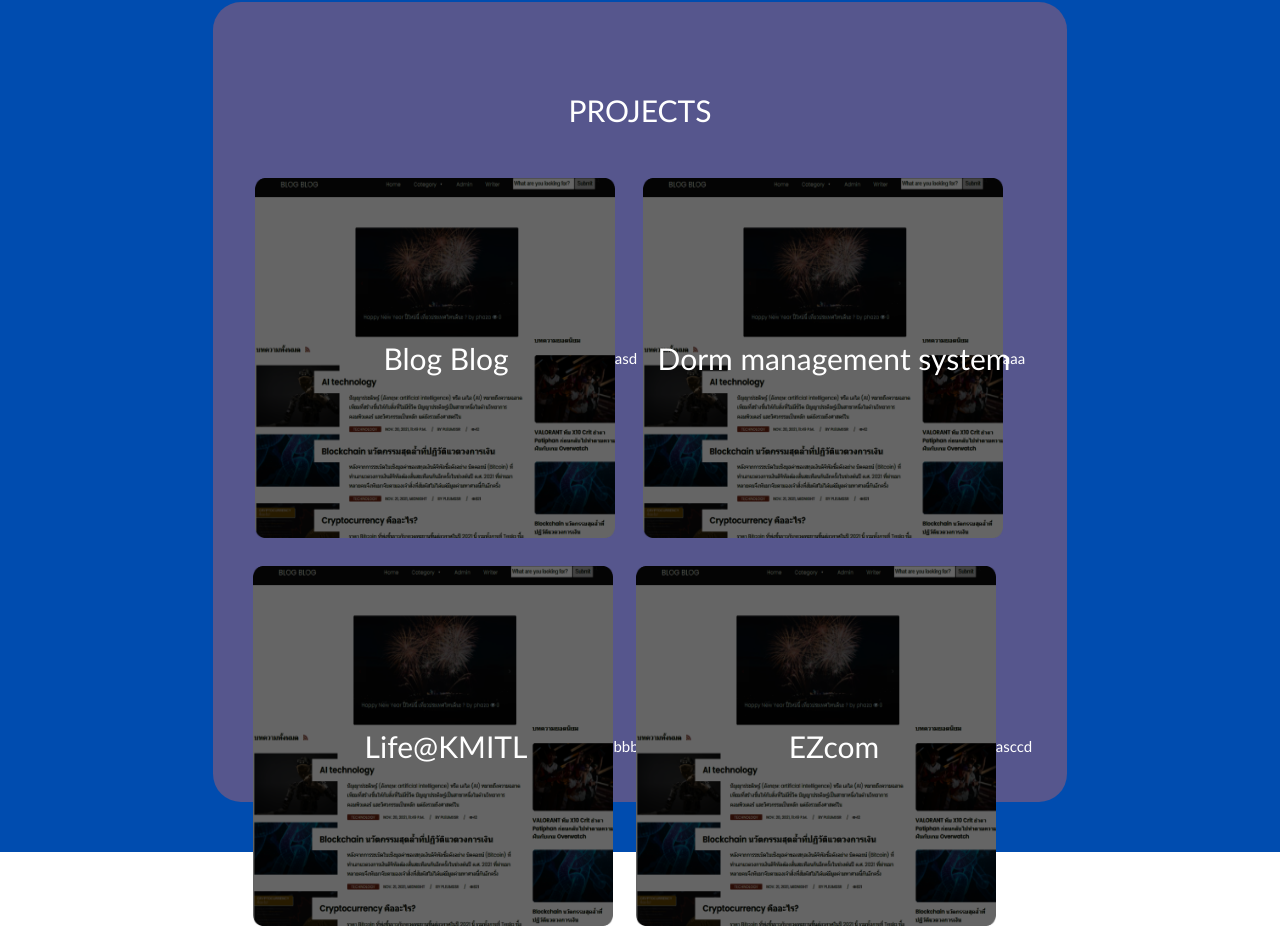
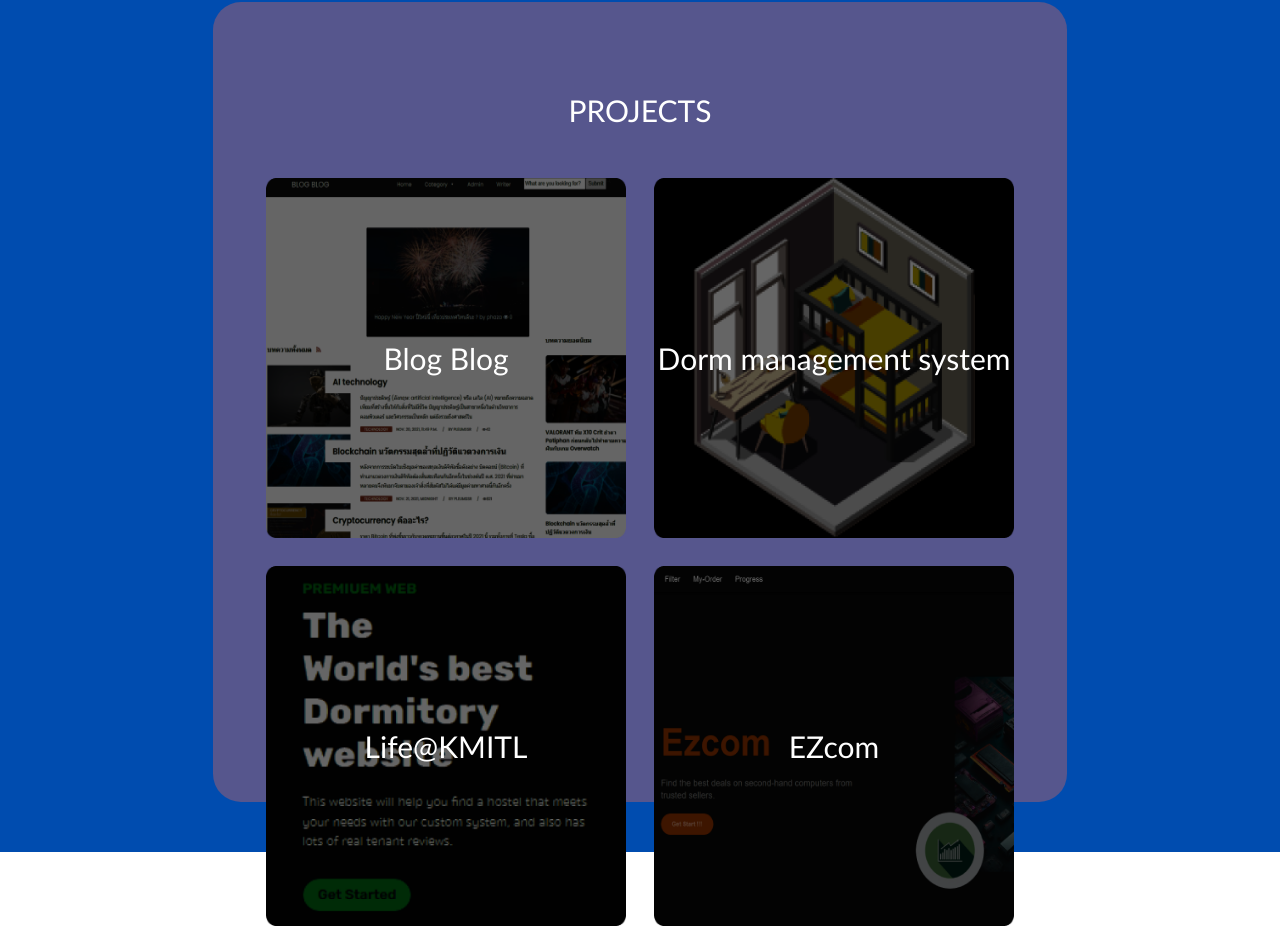
Before and after one commit to saritpat/Profile, a Vue app: page / in a window 1280 px wide. Shown: the part 1708-2634 px from the top of the page. Built offline with nearby package versions, Linux system fonts and the light colour scheme.

Commit message:
🔥 Dynamic image link finally !!!

```diff
--- a/src/components/Project.vue
+++ b/src/components/Project.vue
@@ -1,7 +1,7 @@
 <script setup>
 const props = defineProps({
   title: String,
-  image: String,
+  imageName: String,
   data: {
     type: String
   }
@@ -10,7 +10,7 @@ const props = defineProps({
 
 <template>
   <div class="block">
-    <img src="../assets/images/Blog.png" :alt="title" />
+    <img :src="imageName" :alt="title" />
     <h1>{{ title }}</h1>
     <div>
       {{ data }}
--- a/src/components/Projects.vue
+++ b/src/components/Projects.vue
@@ -1,5 +1,32 @@
 <script setup>
+import { ref } from 'vue'
 import Project from './Project.vue'
+const projects = ref([
+  {
+    id: 1,
+    title: 'Blog Blog',
+    imageName: new URL('@/assets/images/Blog.png', import.meta.url).href, // Use new URL with import.meta.url
+    data: ''
+  },
+  {
+    id: 2,
+    title: 'Dorm management system',
+    imageName: new URL('@/assets/images/Dorm.png', import.meta.url).href,
+    data: ''
+  },
+  {
+    id: 3,
+    title: 'Life@KMITL',
+    imageName: new URL('@/assets/images/Life.png', import.meta.url).href,
+    data: ''
+  },
+  {
+    id: 4,
+    title: 'EZcom',
+    imageName: new URL('@/assets/images/Ezcom.png', import.meta.url).href,
+    data: ''
+  }
+])
 </script>
 
 <template>
@@ -8,10 +35,13 @@ import Project from './Project.vue'
       <h1>PROJECTS</h1>
     </div>
     <div class="content">
-      <Project title="Blog Blog" image="@/assets/images/Blog.png" data="asd" />
-      <Project title="Dorm management system" image="@/assets/images/Dorm.png" data="aaa" />
-      <Project title="Life@KMITL" :image="'@/assets/images/Life.png'" data="bbb" />
-      <Project title="EZcom" :image="'@/assets/images/Ezcom.png'" data="asccd" />
+      <Project
+        v-for="project in projects"
+        :key="project.id"
+        :title="project.title"
+        :imageName="project.imageName"
+        :data="project.data"
+      />
     </div>
   </div>
 </template>
```
